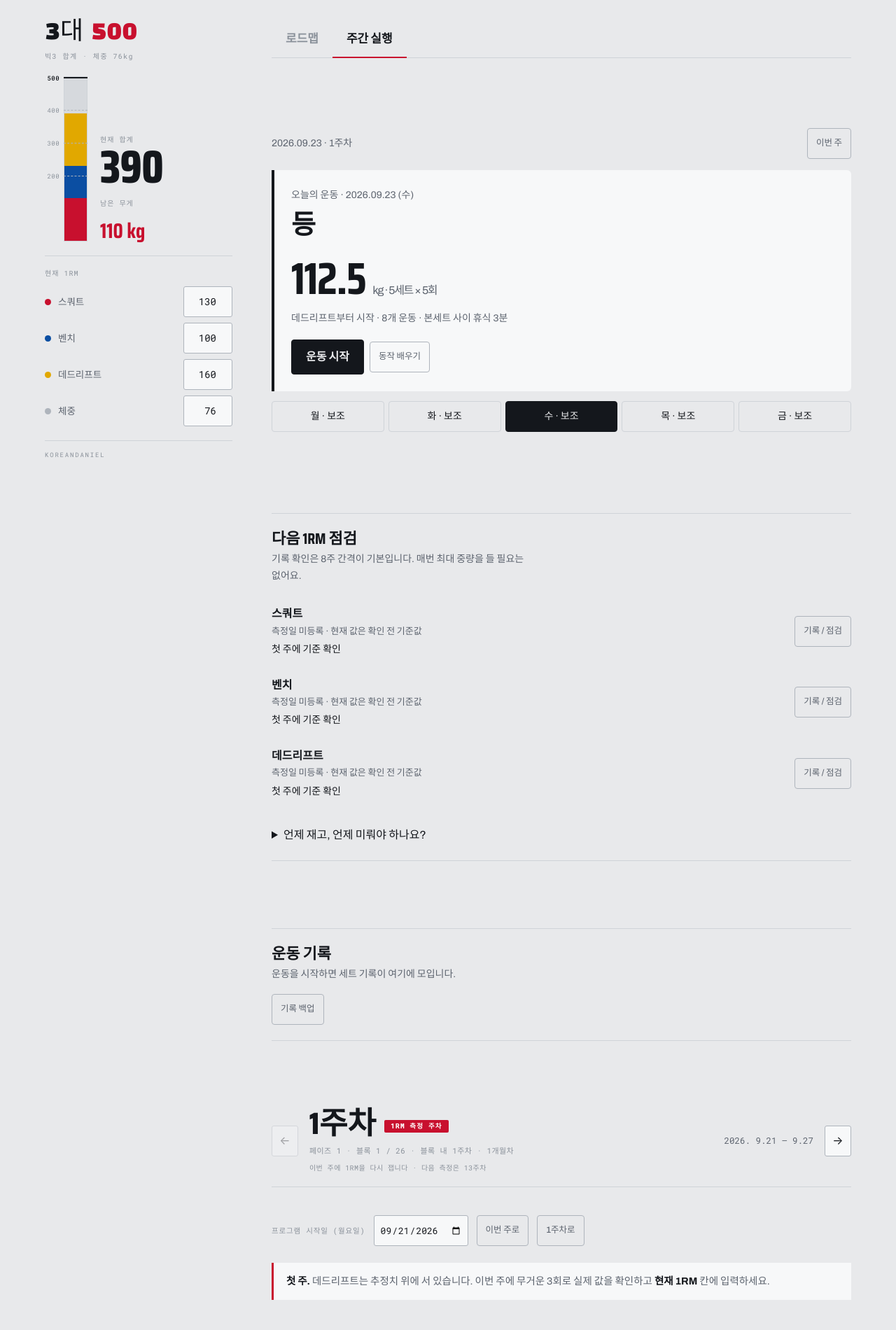
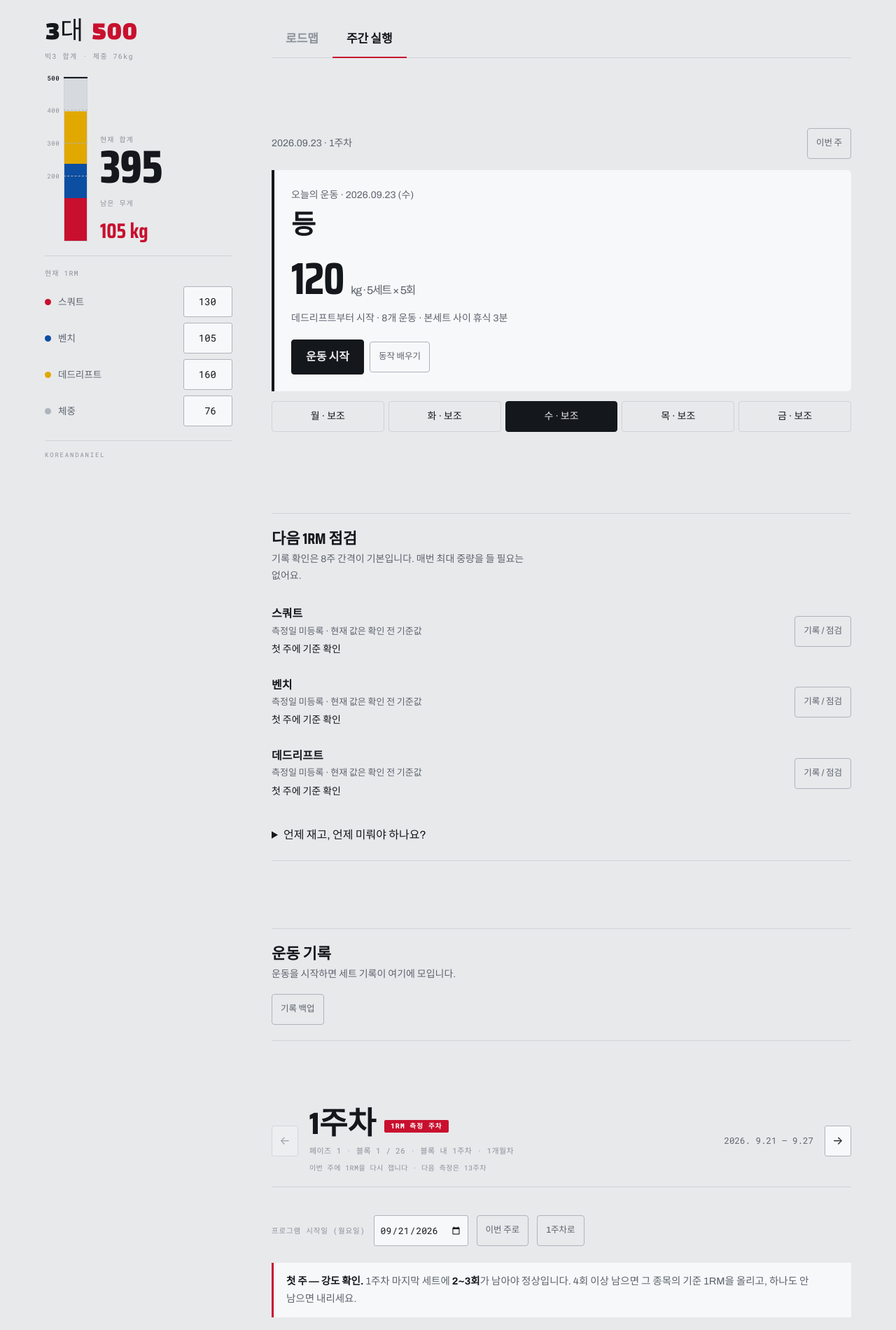
Before and after one commit to DigitalDanie1/3-500, a plain HTML site: page index.html in a window 1280 px wide. Shown: the top 1900 px of the page at 70% size. Drawn offline with Linux system fonts and the light colour scheme; a web font is replaced by a local one.

Commit message:
Raise block intensity and set bench baseline to 105kg
A logged 80kg 5x5 with 3 reps in reserve on the last set puts the bench
max near 105, not 100, and showed week 1 at 70% was well under the
intended RPE.

- wave percentages 70/77.5/85/55 -> 75/80/87.5/60, so week 1 lands at
  2-3 reps in reserve and week 3 at 1
- recovery week raised to 60% and called out as non-negotiable now that
  the working weeks are heavier
- hypertrophy tier targets RPE 9-10 on the last set, with drop sets and
  rest-pause extended across the back, shoulder and chest isolation work
- bench default 100 -> 105

Volume is unchanged; the added difficulty is intensity, not more sets,
because weekly set counts were already at the top of the productive band.

Co-Authored-By: Claude Opus 5 <noreply@anthropic.com>

```diff
--- a/index.html
+++ b/index.html
@@ -597,7 +597,7 @@ footer .sig{font-family:var(--f-mono);font-size:10px;letter-spacing:.2em;text-tr
     <div class="inputs">
       <div class="hdr">현재 1RM</div>
       <div class="irow"><span class="chipdot sq"></span><label for="iSq">스쿼트</label><input id="iSq" type="number" step="2.5" min="0" max="400" value="130" inputmode="decimal"></div>
-      <div class="irow"><span class="chipdot bp"></span><label for="iBp">벤치</label><input id="iBp" type="number" step="2.5" min="0" max="400" value="100" inputmode="decimal"></div>
+      <div class="irow"><span class="chipdot bp"></span><label for="iBp">벤치</label><input id="iBp" type="number" step="2.5" min="0" max="400" value="105" inputmode="decimal"></div>
       <div class="irow"><span class="chipdot dl"></span><label for="iDl">데드리프트</label><input id="iDl" type="number" step="2.5" min="0" max="400" value="160" inputmode="decimal"></div>
       <div class="irow"><span class="chipdot" style="background:var(--line-strong)"></span><label for="iBw">체중</label><input id="iBw" type="number" step="0.5" min="30" max="200" value="76" inputmode="decimal"></div>
     </div>
@@ -692,7 +692,7 @@ footer .sig{font-family:var(--f-mono);font-size:10px;letter-spacing:.2em;text-tr
           <button type="button" data-ex="백스쿼트" class="ex main" style="--mc:var(--p25)"><span class="n">백스쿼트</span><span class="s">블록 스킴</span></button>
           <button type="button" data-ex="루마니안 데드리프트" class="ex"><span class="n">루마니안 데드리프트</span><span class="s">3세트 × 8회 · 50%</span></button>
           </div>
-          <div class="tier hyp"><b>근비대</b><span>휴식 45~90초 · RPE 8~9</span></div>
+          <div class="tier hyp"><b>근비대</b><span>휴식 45~90초 · 마지막 세트 RPE 9~10</span></div>
           <div class="exlist">
           <button type="button" data-ex="레그 프레스" class="ex"><span class="n">레그 프레스</span><span class="s">3~5세트 × 12회</span></button>
           <button type="button" data-ex="레그 익스텐션" class="ex"><span class="n">레그 익스텐션</span><span class="s">3~4세트 × 15회</span></button>
@@ -709,7 +709,7 @@ footer .sig{font-family:var(--f-mono);font-size:10px;letter-spacing:.2em;text-tr
           <button type="button" data-ex="벤치프레스" class="ex main" style="--mc:var(--p20)"><span class="n">벤치프레스</span><span class="s">블록 스킴</span></button>
           <button type="button" data-ex="인클라인 덤벨 프레스" class="ex"><span class="n">인클라인 덤벨 프레스</span><span class="s">4세트 × 8회</span></button>
           </div>
-          <div class="tier hyp"><b>근비대</b><span>휴식 45~90초 · RPE 8~9</span></div>
+          <div class="tier hyp"><b>근비대</b><span>휴식 45~90초 · 마지막 세트 RPE 9~10</span></div>
           <div class="exlist">
           <button type="button" data-ex="머신 체스트 프레스" class="ex"><span class="n">머신 체스트 프레스<i class="tech">마지막 세트 드롭</i></span><span class="s">3~4세트 × 10회</span></button>
           <button type="button" data-ex="인클라인 케이블 플라이" class="ex"><span class="n">인클라인 케이블 플라이</span><span class="s">3~4세트 × 15회</span></button>
@@ -726,7 +726,7 @@ footer .sig{font-family:var(--f-mono);font-size:10px;letter-spacing:.2em;text-tr
           <button type="button" data-ex="데드리프트" class="ex main" style="--mc:var(--p15)"><span class="n">데드리프트</span><span class="s">블록 스킴</span></button>
           <button type="button" data-ex="바벨 로우" class="ex"><span class="n">바벨 로우</span><span class="s">4세트 × 8회 · 50%</span></button>
           </div>
-          <div class="tier hyp"><b>근비대</b><span>휴식 45~90초 · RPE 8~9</span></div>
+          <div class="tier hyp"><b>근비대</b><span>휴식 45~90초 · 마지막 세트 RPE 9~10</span></div>
           <div class="exlist">
           <button type="button" data-ex="랫풀다운" class="ex"><span class="n">랫풀다운<i class="tech">마지막 세트 레스트-포즈</i></span><span class="s">3~4세트 × 12회</span></button>
           <button type="button" data-ex="체스트 서포티드 로우" class="ex"><span class="n">체스트 서포티드 로우</span><span class="s">3~4세트 × 12회</span></button>
@@ -744,7 +744,7 @@ footer .sig{font-family:var(--f-mono);font-size:10px;letter-spacing:.2em;text-tr
           <button type="button" data-ex="포즈 / 스포토 벤치" class="ex"><span class="n">포즈 / 스포토 벤치</span><span class="s">4세트 × 6회 · 65%</span></button>
           <button type="button" data-ex="오버헤드 프레스" class="ex"><span class="n">오버헤드 프레스</span><span class="s">4세트 × 6회 · 60%</span></button>
           </div>
-          <div class="tier hyp"><b>근비대</b><span>휴식 45~90초 · RPE 8~9</span></div>
+          <div class="tier hyp"><b>근비대</b><span>휴식 45~90초 · 마지막 세트 RPE 9~10</span></div>
           <div class="exlist">
           <button type="button" data-ex="덤벨 숄더 프레스" class="ex"><span class="n">덤벨 숄더 프레스</span><span class="s">3~4세트 × 10회</span></button>
           <button type="button" data-ex="사이드 레터럴 레이즈" class="ex"><span class="n">사이드 레터럴 레이즈</span><span class="s">4~5세트 × 15회</span></button>
@@ -763,7 +763,7 @@ footer .sig{font-family:var(--f-mono);font-size:10px;letter-spacing:.2em;text-tr
           <button type="button" data-ex="프론트 스쿼트" class="ex"><span class="n">프론트 스쿼트</span><span class="s">4세트 × 5회 · 55%</span></button>
           <button type="button" data-ex="데피싯 데드리프트" class="ex"><span class="n">데피싯 데드리프트</span><span class="s">4세트 × 4회 · 60%</span></button>
           </div>
-          <div class="tier hyp"><b>근비대</b><span>휴식 45~90초 · RPE 8~9</span></div>
+          <div class="tier hyp"><b>근비대</b><span>휴식 45~90초 · 마지막 세트 RPE 9~10</span></div>
           <div class="exlist">
           <button type="button" data-ex="불가리안 스플릿 스쿼트" class="ex"><span class="n">불가리안 스플릿 스쿼트</span><span class="s">3~4세트 × 10회</span></button>
           <button type="button" data-ex="힙 쓰러스트" class="ex"><span class="n">힙 쓰러스트</span><span class="s">3~4세트 × 12회</span></button>
@@ -974,7 +974,7 @@ footer .sig{font-family:var(--f-mono);font-size:10px;letter-spacing:.2em;text-tr
       <section class="sec">
         <div class="eyebrow">이번 주 메인 무게</div>
         <h2>바에 얹을 숫자.</h2>
-        <p class="body">무게는 <strong>네가 입력한 1RM × 이번 주 퍼센트</strong>, 이 하나뿐입니다. 퍼센트는 4주 블록 안에서만 움직이고(70 → 77.5 → 85 → 90%), 4주가 지나면 다시 70%로 돌아옵니다. <strong>기준 1RM은 달력으로 올라가지 않습니다</strong> — 측정 주차에 네가 실제로 재서 위 칸을 바꿀 때만 바뀝니다.</p>
+        <p class="body">무게는 <strong>네가 입력한 1RM × 이번 주 퍼센트</strong>, 이 하나뿐입니다. 퍼센트는 4주 블록 안에서만 움직이고(75 → 80 → 87.5%, 4주차는 60% 회복), 4주가 지나면 다시 75%로 돌아옵니다. <strong>기준 1RM은 달력으로 올라가지 않습니다</strong> — 측정 주차에 네가 실제로 재서 위 칸을 바꿀 때만 바뀝니다.</p>
         <div class="wave4 mt" id="wWave"></div>
         <div class="formula" id="wFormula"></div>
         <div class="liftcards mt" id="wLifts"></div>
--- a/legacy.js
+++ b/legacy.js
@@ -16,10 +16,10 @@
   ];
 
   var WAVE = [
-    {wk:'1주차', scheme:'5세트 × 5회', pct:0.70,  label:'볼륨',  note:'빠르고 가볍게. 마지막 세트에 3회는 남아야 합니다. 안 남으면 추정치가 높은 겁니다.'},
-    {wk:'2주차', scheme:'5세트 × 4회', pct:0.775, label:'기반', note:'바 속도는 그대로, 무게만 올립니다. RPE 7 (3회 남기고). 아직 버티는 렙은 없습니다.'},
-    {wk:'3주차', scheme:'4세트 × 3회', pct:0.85,  label:'강도 정점',  note:'RPE 8 (2회 남기고). 마지막 세트가 정직한 세트입니다. 블록이 먹혔는지 알려주는 주차.'},
-    {wk:'4주차', scheme:'2세트 × 5회', pct:0.55, label:'회복', note:'회복 주차입니다. 메인은 전부 55%로 2세트 × 5회, 보조는 2세트로 줄입니다. 다음 블록은 기록을 검토한 뒤 시작하세요.'}
+    {wk:'1주차', scheme:'5세트 × 5회', pct:0.75,  label:'볼륨',  note:'마지막 세트에 2~3회 남는 무게. 4회 이상 남으면 기준 1RM이 낮게 잡힌 겁니다.'},
+    {wk:'2주차', scheme:'5세트 × 4회', pct:0.80,  label:'기반', note:'RPE 8 (2회 남기고). 바 속도가 눈에 띄게 떨어지면 그 세트에서 멈추세요.'},
+    {wk:'3주차', scheme:'4세트 × 3회', pct:0.875, label:'강도 정점',  note:'RPE 9 (1회 남기고). 블록에서 가장 힘든 날입니다. 여기서 횟수를 놓치면 다음 블록에 무게를 올리지 마세요.'},
+    {wk:'4주차', scheme:'2세트 × 5회', pct:0.60, label:'회복', note:'회복 주차입니다. 강도를 올린 만큼 이 주는 반드시 지키세요 — 건너뛰면 3주차에서 무너집니다.'}
   ];
 
   var SIZES = [25,20,15,10,5,2.5,1.25];
@@ -498,7 +498,7 @@
       {n:'벤치프레스', main:'bp', tier:'s'},
       {n:'인클라인 덤벨 프레스', reps:8, sets:[4,4,4,2], est:['bp',0.28], note:'한쪽', tier:'s'},
       {n:'머신 체스트 프레스', reps:10, sets:[3,4,4,2], est:['bp',0.55], tech:'마지막 세트 드롭', tier:'h'},
-      {n:'인클라인 케이블 플라이', reps:15, sets:[3,4,4,2], est:['bp',0.13], note:'한쪽 · 상부', tier:'h'},
+      {n:'인클라인 케이블 플라이', reps:15, sets:[3,4,4,2], est:['bp',0.13], tech:'마지막 세트 드롭', note:'한쪽 · 상부', tier:'h'},
       {n:'중량 딥스', reps:10, sets:[3,4,4,2], est:['bp',0.12,'+'], note:'벨트 · 하부', tier:'h'},
       {n:'오버헤드 케이블 익스텐션', reps:12, sets:[3,3,4,2], est:['bp',0.25], tier:'h'},
       {n:'삼두 푸시다운', reps:15, sets:[3,4,4,2], est:['bp',0.28], tech:'마지막 세트 드롭', tier:'h'}
@@ -508,9 +508,9 @@
       {n:'데드리프트', main:'dl', tier:'s'},
       {n:'바벨 로우', reps:8, sets:[4,4,4,2], pct:0.50, of:'dl', tier:'s'},
       {n:'랫풀다운', reps:12, sets:[3,4,4,2], est:['bw',0.80], tech:'마지막 세트 레스트-포즈', note:'와이드 · 광배 폭', tier:'h'},
-      {n:'체스트 서포티드 로우', reps:12, sets:[3,4,4,2], est:['bw',0.70], note:'중간 등 두께', tier:'h'},
+      {n:'체스트 서포티드 로우', reps:12, sets:[3,4,4,2], est:['bw',0.70], tech:'마지막 세트 레스트-포즈', note:'중간 등 두께', tier:'h'},
       {n:'시티드 케이블 로우', reps:12, sets:[3,4,4,2], est:['bw',0.78], note:'클로즈그립', tier:'h'},
-      {n:'스트레이트암 풀다운', reps:15, sets:[3,3,4,2], est:['bw',0.35], note:'광배 고립', tier:'h'},
+      {n:'스트레이트암 풀다운', reps:15, sets:[3,3,4,2], est:['bw',0.35], tech:'마지막 세트 드롭', note:'광배 고립', tier:'h'},
       {n:'바벨 슈러그', reps:12, sets:[3,4,4,2], est:['dl',0.45], note:'맨 위 1초', tier:'h'},
       {n:'인클라인 덤벨 컬', reps:12, sets:[3,3,4,2], est:['bp',0.12], note:'한쪽', tier:'h'}
      ]},
@@ -519,9 +519,9 @@
       {n:'포즈 / 스포토 벤치', reps:6, sets:[4,4,4,2], pct:0.65, of:'bp', tier:'s'},
       {n:'오버헤드 프레스', reps:6, sets:[4,4,4,2], pct:0.60, of:'bp', tier:'s'},
       {n:'덤벨 숄더 프레스', reps:10, sets:[3,4,4,2], est:['bp',0.22], note:'한쪽', tier:'h'},
-      {n:'사이드 레터럴 레이즈', reps:15, sets:[4,4,5,2], est:['bw',0.10], note:'한쪽 · 덤벨', tier:'h'},
+      {n:'사이드 레터럴 레이즈', reps:15, sets:[4,4,5,2], est:['bw',0.10], tech:'마지막 세트 드롭', note:'한쪽 · 덤벨', tier:'h'},
       {n:'케이블 사이드 레터럴', reps:15, sets:[3,3,4,2], est:['bw',0.09], tech:'3단 드롭세트', note:'한쪽', tier:'h'},
-      {n:'리어 델트 플라이', reps:15, sets:[3,4,4,2], est:['bw',0.10], note:'한쪽', tier:'h'},
+      {n:'리어 델트 플라이', reps:15, sets:[3,4,4,2], est:['bw',0.10], tech:'마지막 세트 드롭', note:'한쪽', tier:'h'},
       {n:'페이스풀', reps:15, sets:[3,4,4,2], est:['bw',0.33], note:'가볍게', tier:'h'},
       {n:'삼두 + 이두 슈퍼셋', reps:12, sets:[3,4,4,2], tech:'슈퍼셋', note:'2회 남기고', tier:'h'},
       {n:'시티드 카프 레이즈', reps:15, sets:[3,4,4,2], est:['bw',0.35], tier:'h'}
@@ -651,7 +651,7 @@
     var msg = '';
     if (wib === 4) msg = '<b>회복 주차.</b> 메인은 전부 55%로 2세트 × 5회, 근비대 보조는 2세트에 무게 15% 감량. 이번 주는 가볍게 가는 게 목적입니다. 다음 블록을 시작하기 전에 기록을 보고 기준 1RM을 올릴지 직접 정하세요.';
     else if (wib === 3) msg = '<b>강도 · 볼륨 정점 주차.</b> 근력 쪽은 가장 무겁고, 근비대 쪽은 세트 수가 가장 많은 주입니다. 이번 주가 제일 힘들어야 정상입니다. 근력 세트에서 정해진 횟수를 두 블록 연속 놓치면 무게를 더하지 말고 무거운 3회로 재측정하세요.';
-    else if (week === 1) msg = '<b>첫 주.</b> 데드리프트는 추정치 위에 서 있습니다. 이번 주에 무거운 3회로 실제 값을 확인하고 <b>현재 1RM</b> 칸에 입력하세요.';
+    else if (week === 1) msg = '<b>첫 주 — 강도 확인.</b> 1주차 마지막 세트에 <b>2~3회</b>가 남아야 정상입니다. 4회 이상 남으면 그 종목의 기준 1RM을 올리고, 하나도 안 남으면 내리세요.';
     else if (phase >= 3 && wib === 1) msg = '<b>페이즈 ' + phase + '.</b> 증가폭이 절반으로 줄었습니다. 무게는 이제 바가 아니라 약점 보완과 자세에서 나옵니다.';
     $('wBanner').innerHTML = msg;
     $('wBanner').hidden = !msg;
@@ -761,7 +761,7 @@
         + '<h3>'+d.name+'</h3>'
         + '<div class="tier"><b>근력</b><span>휴식 2~3분 · RPE 7~8</span></div>'
         + '<div class="exlist">'+d.ex.filter(function(e){return e.tier==='s';}).map(exRow).join('')+'</div>'
-        + '<div class="tier hyp"><b>근비대</b><span>휴식 45~90초 · RPE 8~9</span></div>'
+        + '<div class="tier hyp"><b>근비대</b><span>휴식 45~90초 · 마지막 세트 RPE 9~10</span></div>'
         + '<div class="exlist">'+d.ex.filter(function(e){return e.tier==='h';}).map(exRow).join('')+'</div>'
         + '</div>';
     });
```
